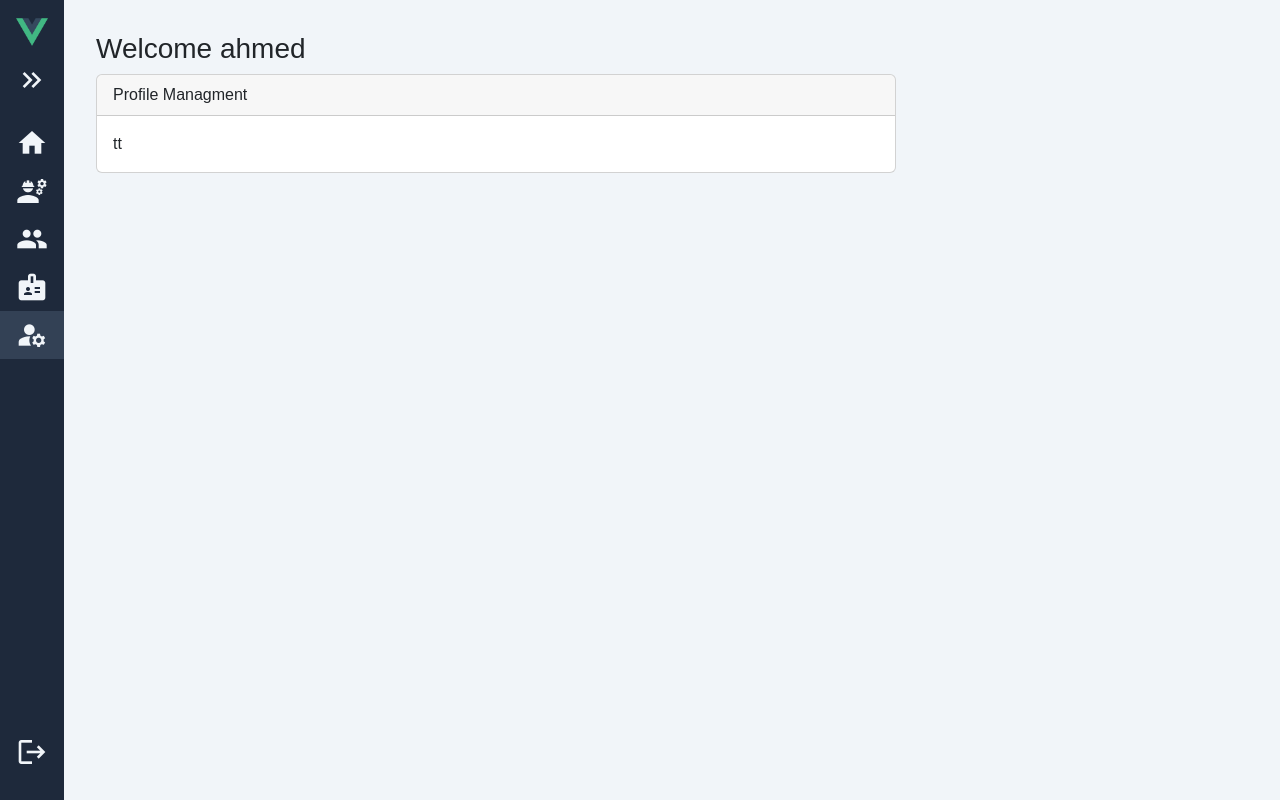
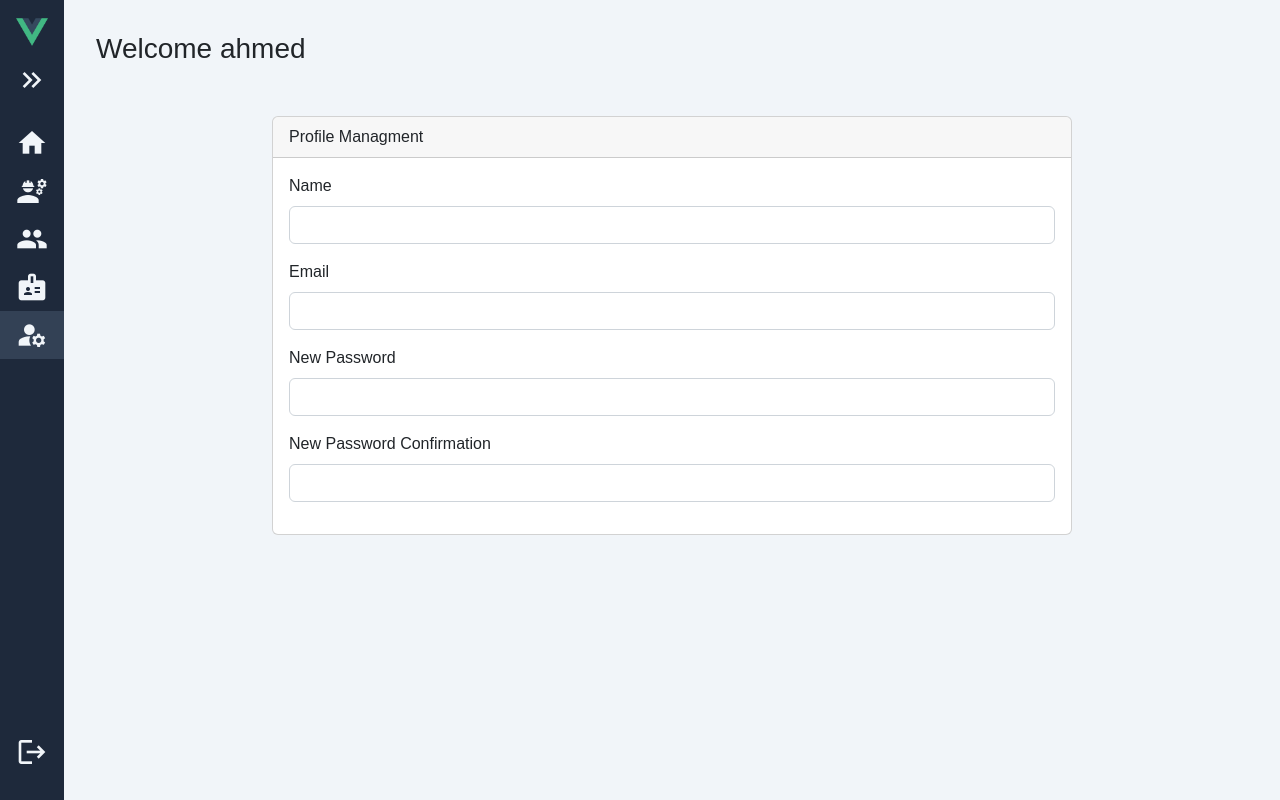
Before and after one commit to YoussefLMT/Company-Management-Frontend-Vue, a Vue app: page /profile in a window 1280 px wide. Built offline with nearby package versions, Linux system fonts and the light colour scheme; sample sign-in values are in the browser's storage.

Commit message:
add profile form

```diff
--- a/src/views/ProfileView.vue
+++ b/src/views/ProfileView.vue
@@ -3,12 +3,29 @@
     <SideBar />
     <main>
         <h3>Welcome ahmed</h3>
-        <div class="card emp" style="width: 800px;">
+        <div class="card profile" style="width: 800px;">
             <div class="card-header">
                 Profile Managment
             </div>
             <div class="card-body">
-tt
+                <form>
+                    <div class="mb-3">
+                        <label for="name" class="form-label">Name</label>
+                        <input type="text" class="form-control" id="name" >
+                    </div>
+                    <div class="mb-3">
+                        <label for="email" class="form-label">Email</label>
+                        <input type="email" class="form-control" id="email" >
+                    </div>
+                    <div class="mb-3">
+                        <label for="password" class="form-label">New Password</label>
+                        <input type="password" class="form-control" id="password" >
+                    </div>
+                     <div class="mb-3">
+                        <label for="password_conf" class="form-label">New Password Confirmation</label>
+                        <input type="password" class="form-control" id="password_conf" >
+                    </div>
+                </form>
             </div>
         </div>
     </main>
@@ -36,6 +53,9 @@ export default {
     padding: 32px;
 }
 
+.profile {
+    margin: 50px auto;
+}
 
 @media (max-width: 768px) {
     .app main {
```
